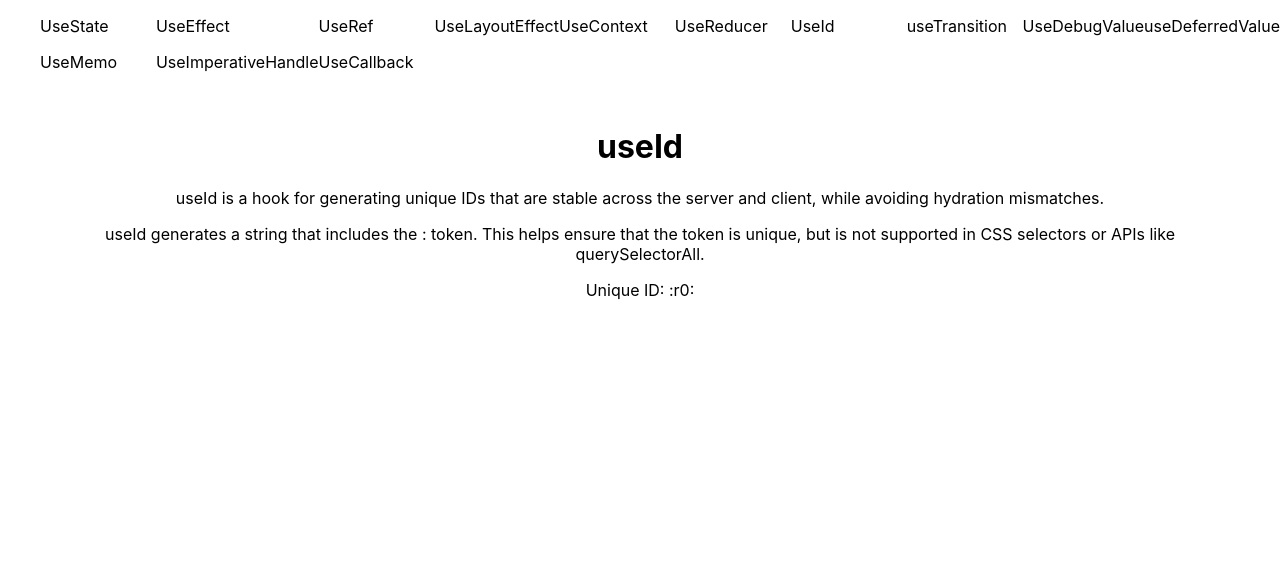
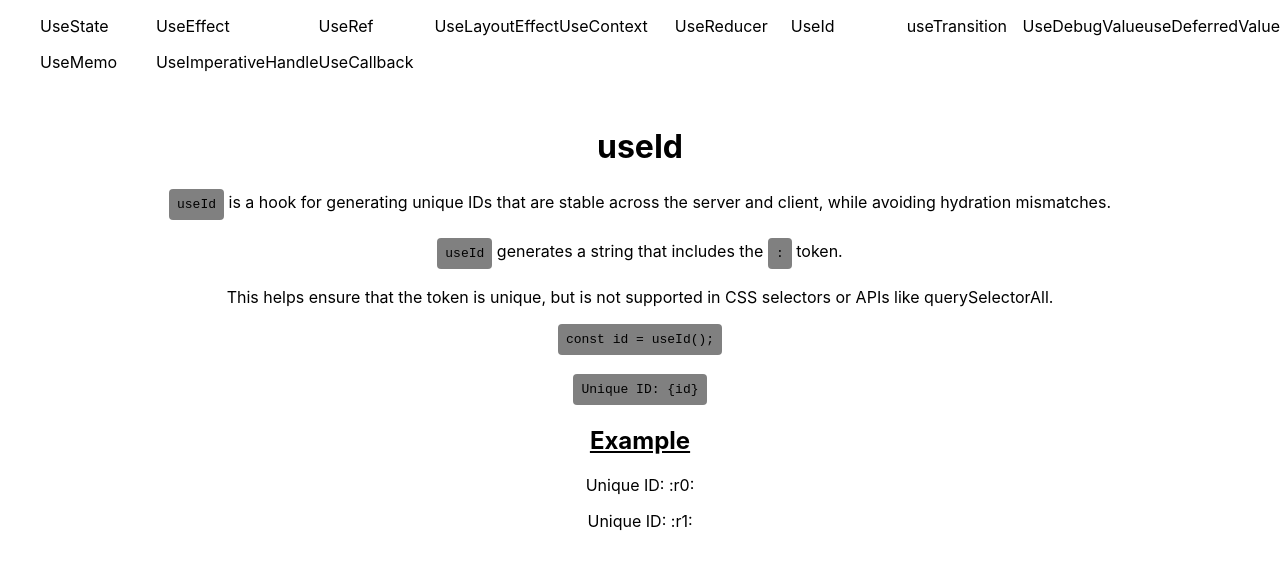
Before and after one commit to Abibubble/hooks-learning, a Next.js app: page /use-id in a window 1280 px wide. Shown: the top 568 px of the page. Built offline with nearby package versions, Linux system fonts and the light colour scheme.

Commit message:
wip: Improve useReducer and useId pages

```diff
--- a/pages/use-id.js
+++ b/pages/use-id.js
@@ -3,20 +3,33 @@ import Layout from '../components/layout';
 
 export default function Id() {
 	const id = useId();
+	const id2 = useId();
 
 	return (
 		<Layout>
 			<h1>useId</h1>
 			<p>
-				useId is a hook for generating unique IDs that are stable across the
-				server and client, while avoiding hydration mismatches.
+				<code>useId</code> is a hook for generating unique IDs that are stable
+				across the server and client, while avoiding hydration mismatches.
 			</p>
 			<p>
-				useId generates a string that includes the : token. This helps ensure
-				that the token is unique, but is not supported in CSS selectors or APIs
-				like querySelectorAll.
+				<code>useId</code> generates a string that includes the <code>:</code>{' '}
+				token.
 			</p>
+			<p>
+				This helps ensure that the token is unique, but is not supported in CSS
+				selectors or APIs like querySelectorAll.
+			</p>
+			<p>
+				<code>{'const id = useId();'}</code>
+			</p>
+			<p>
+				<code>{'Unique ID: {id}'}</code>
+			</p>
+
+			<h2>Example</h2>
 			<p>Unique ID: {id}</p>
+			<p>Unique ID: {id2}</p>
 		</Layout>
 	);
 }
```
Also changed, not shown: pages/use-reducer.js (+21 -3 lines).
